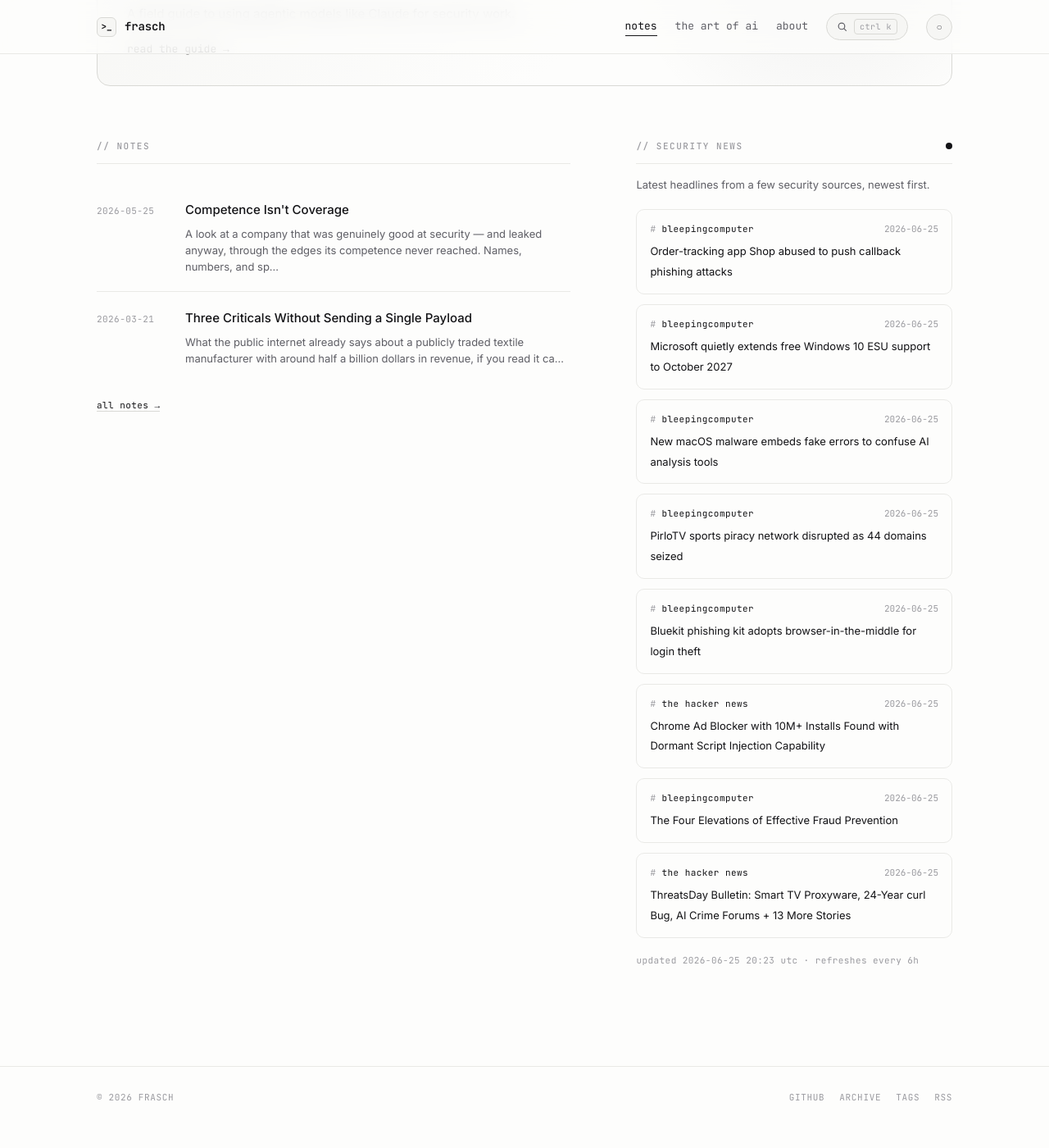
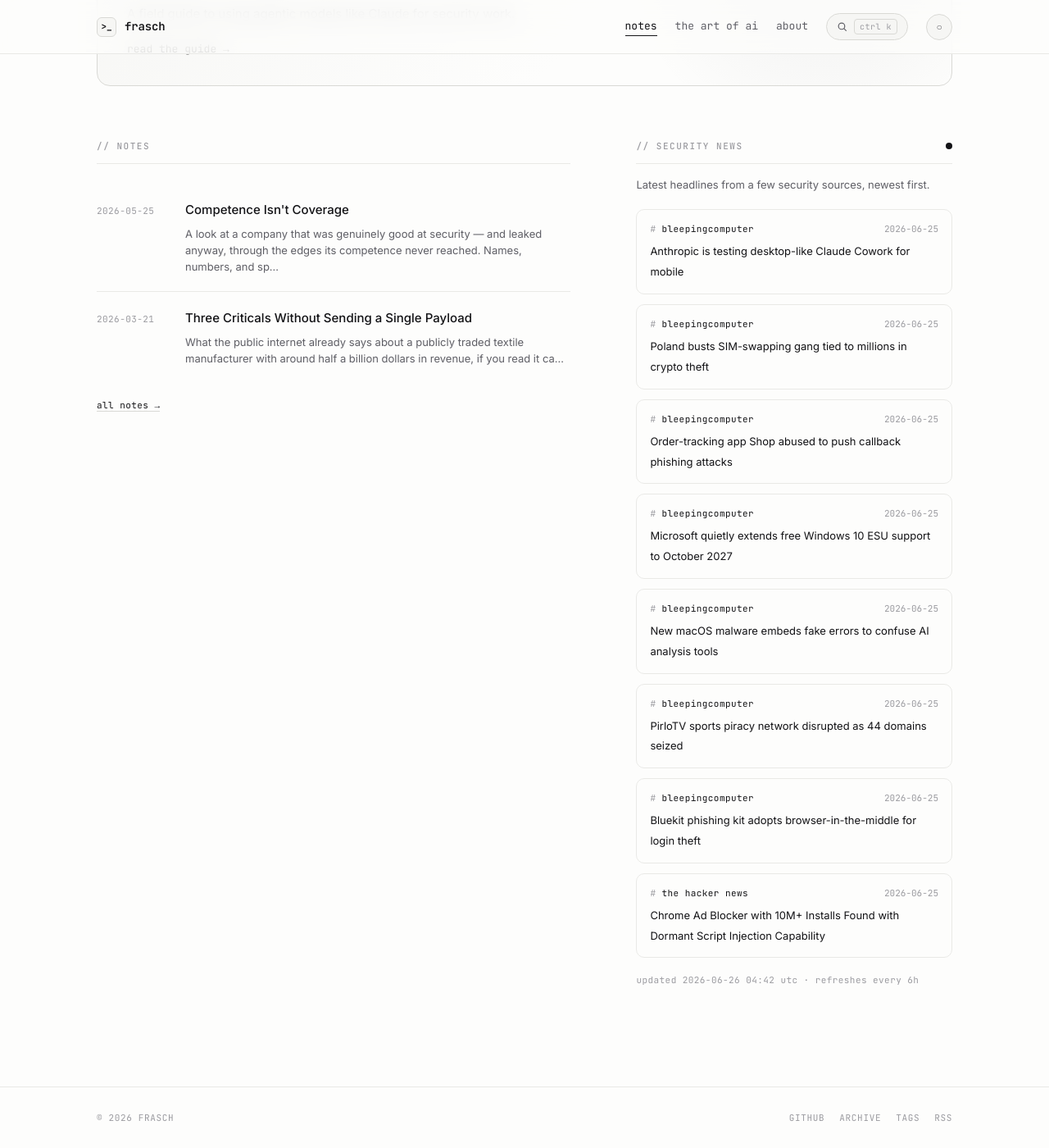
Before and after one commit to whoisfrasch/frasch, a Jekyll site: the page built from index.html, in a window 1280 px wide and 1400 px high, scrolled down 615 px. Shown: the whole window at 82% size. Built offline with Jekyll 4.4.1, drawn with Linux system fonts in a browser that asks for light colours; before the commit the page ends 1990 px from its top, so only the background shows below that.

Commit message:
Refresh security news feed

```diff
--- a/_data/news.json
+++ b/_data/news.json
@@ -1,6 +1,18 @@
 {
-  "updated": "2026-06-25T20:23:47Z",
+  "updated": "2026-06-26T04:42:06Z",
   "items": [
+    {
+      "source": "bleepingcomputer",
+      "title": "Anthropic is testing desktop-like Claude Cowork for mobile",
+      "link": "https://www.bleepingcomputer.com/news/artificial-intelligence/anthropic-is-testing-desktop-like-claude-cowork-for-mobile/",
+      "date": "2026-06-25T22:53:32Z"
+    },
+    {
+      "source": "bleepingcomputer",
+      "title": "Poland busts SIM-swapping gang tied to millions in crypto theft",
+      "link": "https://www.bleepingcomputer.com/news/security/poland-busts-sim-swapping-gang-tied-to-millions-in-crypto-theft/",
+      "date": "2026-06-25T22:37:42Z"
+    },
     {
       "source": "bleepingcomputer",
       "title": "Order-tracking app Shop abused to push callback phishing attacks",
@@ -36,18 +48,6 @@
       "title": "Chrome Ad Blocker with 10M+ Installs Found with Dormant Script Injection Capability",
       "link": "https://thehackernews.com/2026/06/chrome-ad-blocker-with-10m-installs.html",
       "date": "2026-06-25T14:12:52Z"
-    },
-    {
-      "source": "bleepingcomputer",
-      "title": "The Four Elevations of Effective Fraud Prevention",
-      "link": "https://www.bleepingcomputer.com/news/security/the-four-elevations-of-effective-fraud-prevention/",
-      "date": "2026-06-25T14:01:11Z"
-    },
-    {
-      "source": "the hacker news",
-      "title": "ThreatsDay Bulletin: Smart TV Proxyware, 24-Year curl Bug, AI Crime Forums + 13 More Stories",
-      "link": "https://thehackernews.com/2026/06/threatsday-bulletin-smart-tv-proxyware.html",
-      "date": "2026-06-25T12:24:43Z"
     }
   ]
 }
```
